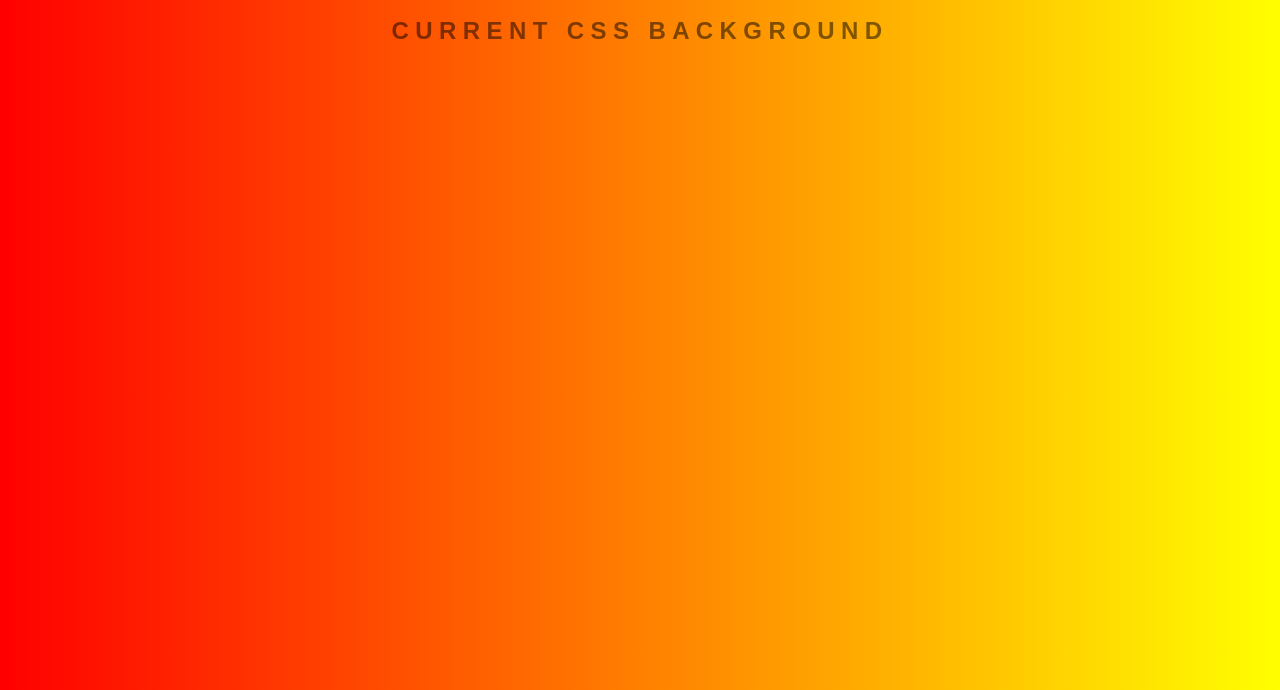
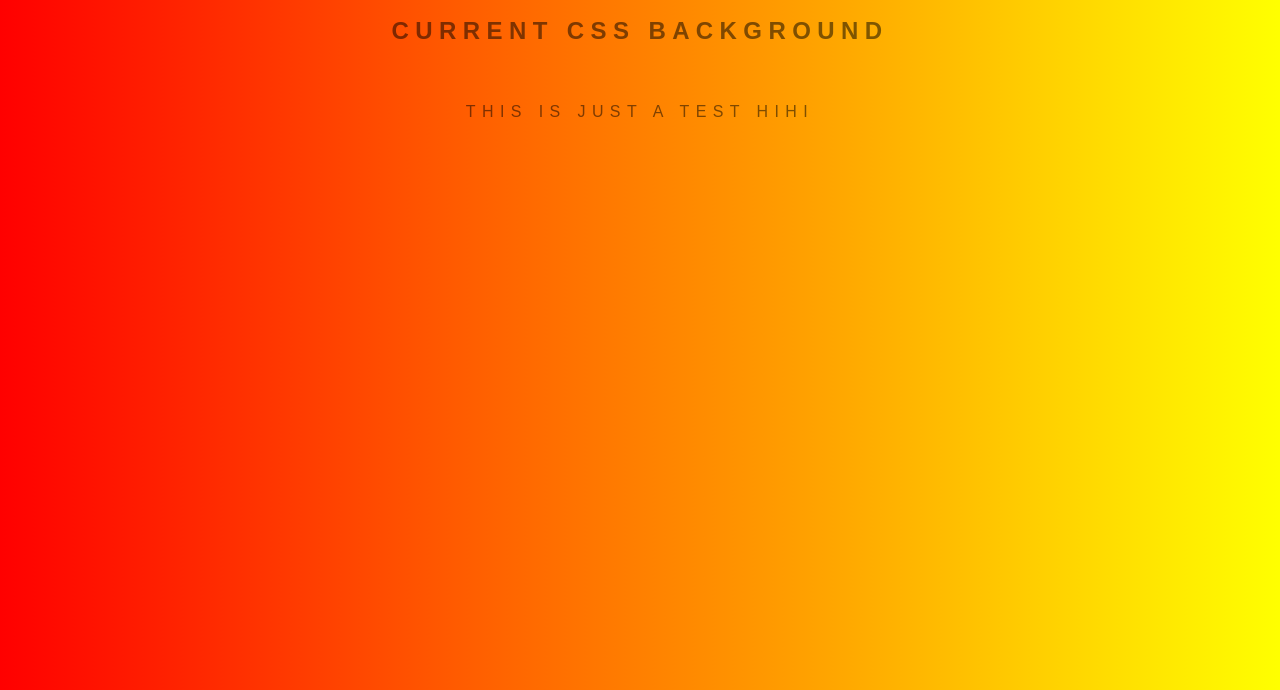
Before and after one commit to NiklasDu/background-generator, a plain HTML site: page index.html in a window 1280 px wide. Shown: the part 110-800 px from the top of the page. Drawn offline with Linux system fonts and the light colour scheme.

Commit message:
Does it work?

```diff
--- a/index.html
+++ b/index.html
@@ -15,6 +15,7 @@
 		</div>
 		<h2>Current CSS Background</h2>
 		<h3></h3>
+		<p>This is just a test hihi</p>
 	</div>
 
 	<script type="text/javascript" src="script.js"></script>
```
